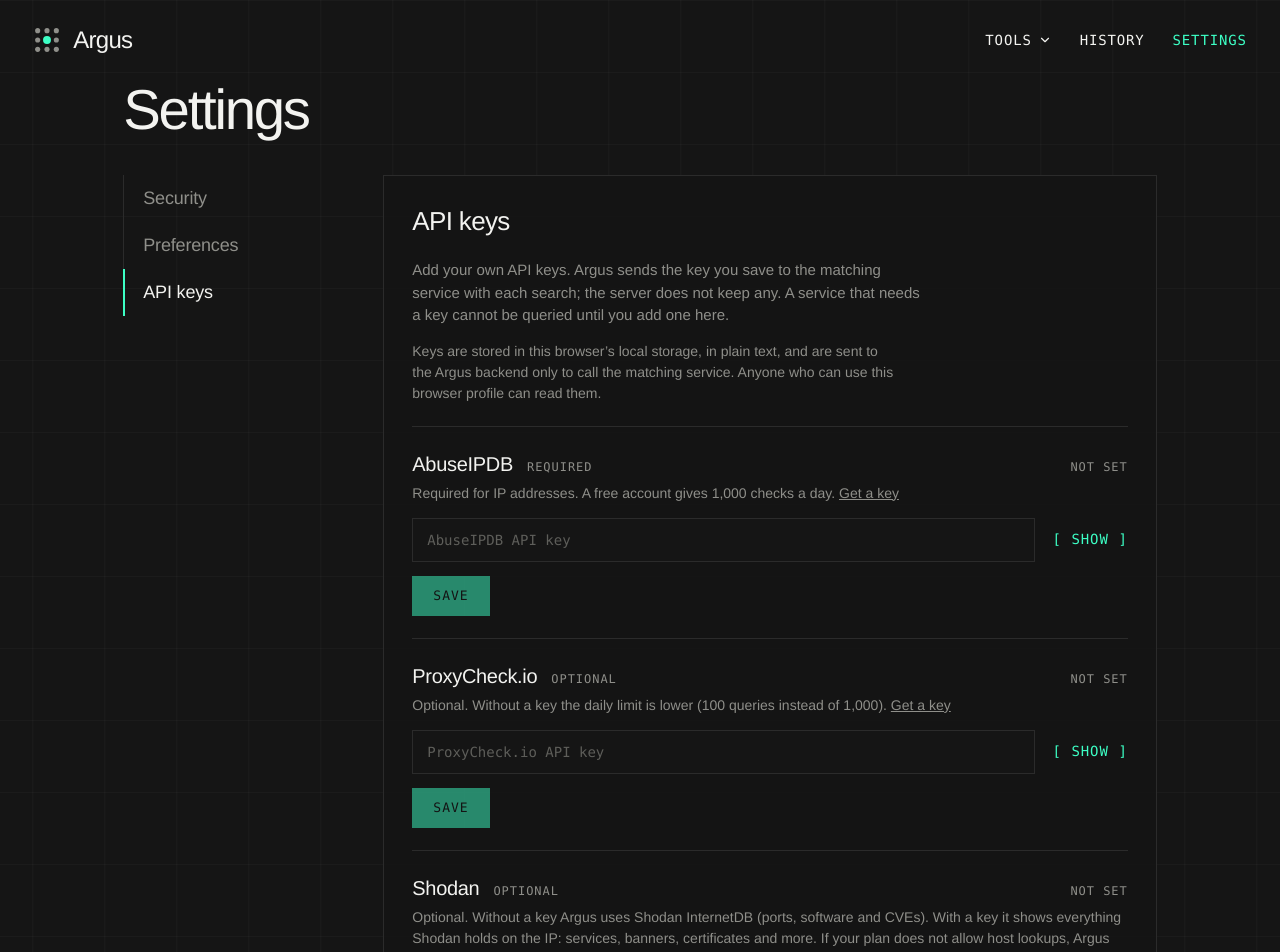
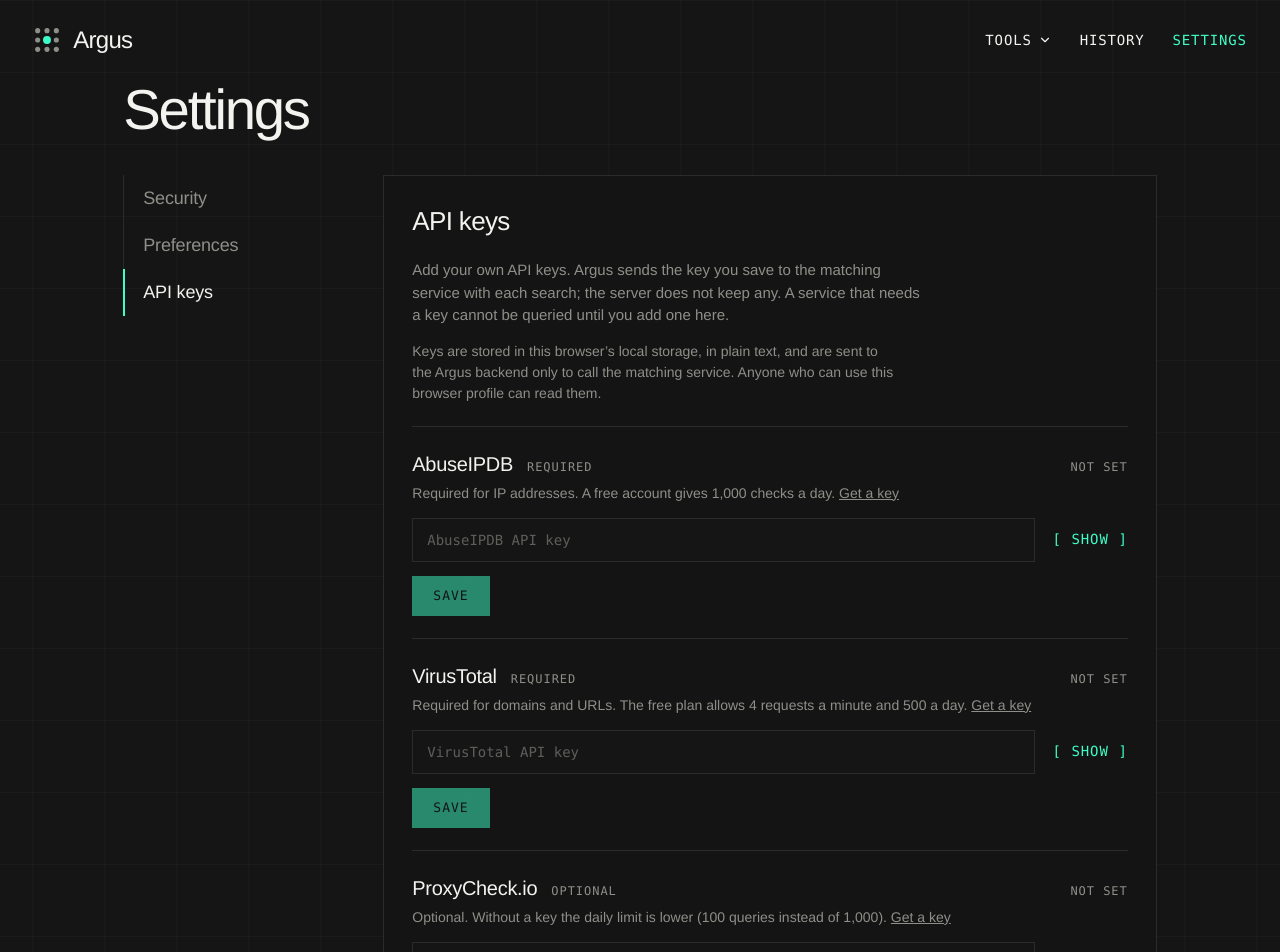
Before and after one commit to RykerWilder/argus, a React (Vite) app in the folder frontend/: page /settings/api-keys in a window 1280 px wide. Shown: the top 952 px of the page. Built offline with nearby package versions, Linux system fonts and the light colour scheme.

Commit message:
refactor(settings): list required API keys before optional ones

```diff
--- a/frontend/src/components/settings/ApiKeysSection.tsx
+++ b/frontend/src/components/settings/ApiKeysSection.tsx
@@ -3,6 +3,10 @@ import type { FormEvent } from "react";
 import { Bracket } from "../Header";
 import { API_KEY_PATTERN, API_KEY_SERVICES, getApiKey, setApiKey } from "../../lib/settings";
 import type { ApiKeyService } from "../../lib/settings";
+
+// Prima le chiavi obbligatorie, poi quelle facoltative; a parità resta l'ordine
+// di API_KEY_SERVICES.
+const ORDERED_SERVICES = [...API_KEY_SERVICES].sort((a, b) => Number(b.required) - Number(a.required));
 
 function KeyRow({ service }: { service: ApiKeyService }) {
   const [saved, setSaved] = useState(() => getApiKey(service.id));
@@ -99,7 +103,7 @@ export default function ApiKeysSection() {
         Keys are stored in this browser&rsquo;s local storage, in plain text, and are sent to the Argus backend only to call the matching service. Anyone who can use this browser profile can read them.
       </p>
       <ul className="keyrow-list">
-        {API_KEY_SERVICES.map((s) => (
+        {ORDERED_SERVICES.map((s) => (
           <KeyRow key={s.id} service={s} />
         ))}
       </ul>
```
Also changed, not shown: 1 other file (tests, documents, lock files or other folders).
